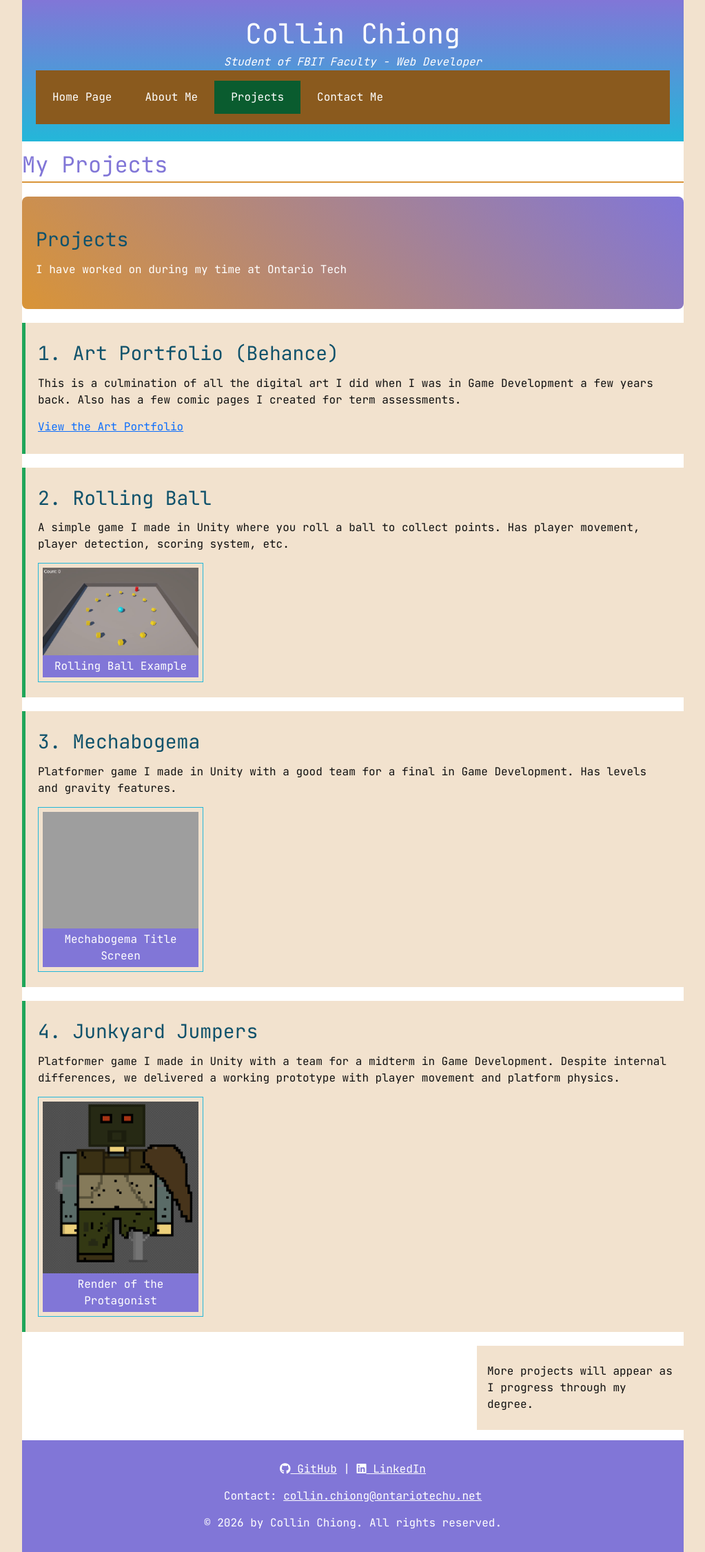
After one commit to Collinagun/my-portfolio-ejs-edition, a Node server app: page /projects in a window 1280 px wide. The commit adds this page. Shown: the whole page at 69% size, without its empty margins (128-1151 px from the left). Run offline with Node 20, Linux system fonts and the light colour scheme; grey boxes are pictures that could not be loaded.

Commit message:
Test 1 (making an equivalent of html ver.)
This is the version of mine that would basically be the equivalent look of assignment 1, though I am just making sure I can actually do it properly before I get the right template.

```diff
--- a/my-portfolio-express/public/stylesheets/desktop.css
+++ b/my-portfolio-express/public/stylesheets/desktop.css
@@ -54,6 +54,7 @@ header, footer {
     font-style: italic;
 }
 
+/* Fix for Bootstrap interference with navigation */
 #page-nav {
     background-color: #8A5A1E;          /* darkened orange for WCAG AA contrast */
     overflow: hidden;                   /* clears the floated <li>s */
@@ -69,13 +70,13 @@ header, footer {
 #page-nav a {
     display: block;                     /* whole <li> becomes clickable */
     padding: 12px 24px;
-    color: #ffffff;
-    text-decoration: none;
+    color: #ffffff !important;          /* !important overrides Bootstrap's blue link color */
+    text-decoration: none !important;   /* !important removes Bootstrap's underline */
     transition: background 0.3s, color 0.3s;   /* smooth hover */
 }
 #page-nav a:hover, #page-nav a.active {
     background-color: #0A5C2F;          /* darkened green for WCAG AA contrast */
-    color: #ffffff;
+    color: #ffffff !important;
 }
 
 h1, h2, h3, h4, h5, h6, p, li {
--- a/my-portfolio-express/public/stylesheets/phone.css
+++ b/my-portfolio-express/public/stylesheets/phone.css
@@ -58,6 +58,7 @@ header, footer {
 }
 
 /* PHONE: nav items stack vertically, each a full-width row. */
+/* Fix for Bootstrap interference with navigation */
 #page-nav {
     background-color: #8A5A1E;          /* darkened orange for WCAG AA contrast */
 }
@@ -66,9 +67,7 @@ header, footer {
     margin: 0;
     padding: 0;
 }
-/* PHONE CHANGE: nav items stack vertically.
-   Each <li> is now a full-width row instead of a quarter-width column.
-   This gives the largest possible touch target per link. */
+/* PHONE CHANGE: nav items stack vertically. */
 #page-nav li {
     float: none;                        /* stop floating side-by-side */
     width: 100%;                        /* full width per item */
@@ -78,14 +77,14 @@ header, footer {
 #page-nav a {
     display: block;
     padding: 16px 15px;                 /* larger horizontal padding, taller tap area */
-    color: #ffffff;
-    text-decoration: none;
+    color: #ffffff !important;          /* Forces white text over Bootstrap */
+    text-decoration: none !important;   /* Removes Bootstrap underline */
     font-size: 1.05em;                  /* slightly larger for touch */
     transition: background 0.3s, color 0.3s;
 }
 #page-nav a:hover, #page-nav a.active {
     background-color: #0A5C2F;          /* darkened green for WCAG AA contrast */
-    color: #ffffff;
+    color: #ffffff !important;
 }
 
 h1, h2, h3, h4, h5, h6, p, li {
--- a/my-portfolio-express/public/stylesheets/tablet.css
+++ b/my-portfolio-express/public/stylesheets/tablet.css
@@ -64,6 +64,7 @@ header, footer {
 /* DIFFERENCE FROM DESKTOP: <li> items get width: 25% each so all 4
    nav links split the row evenly. Better for touch targets —
    fingers can't aim as precisely as a mouse cursor. */
+/* Fix for Bootstrap interference with navigation */
 #page-nav {
     background-color: #8A5A1E;          /* darkened orange for WCAG AA contrast */
     overflow: hidden;                   /* clears the floated <li>s */
@@ -80,16 +81,14 @@ header, footer {
 }
 #page-nav a {
     display: block;                     /* whole <li> becomes clickable */
-    /* DIFFERENCE FROM DESKTOP: no horizontal padding — <li> width controls it.
-       Slightly taller (14px vs 12px) for easier tapping. */
     padding: 14px 0;
-    color: #ffffff;
-    text-decoration: none;
+    color: #ffffff !important;          /* Forces white text over Bootstrap */
+    text-decoration: none !important;   /* Removes Bootstrap underline */
     transition: background 0.3s, color 0.3s;   /* smooth hover */
 }
 #page-nav a:hover, #page-nav a.active {
     background-color: #0A5C2F;          /* darkened green for WCAG AA contrast */
-    color: #ffffff;
+    color: #ffffff !important;
 }
 
 h1, h2, h3, h4, h5, h6, p, li {
--- a/my-portfolio-express/routes/index.js
+++ b/my-portfolio-express/routes/index.js
@@ -1,9 +1,24 @@
 var express = require('express');
 var router = express.Router();
 
-/* GET home page. */
+/* GET Home page. */
 router.get('/', function(req, res, next) {
   res.render('index', { title: 'Home' });
 });
 
+/* GET About page. */
+router.get('/about', function(req, res, next) {
+  res.render('about', { title: 'About' });
+});
+
+/* GET Projects page. */
+router.get('/projects', function(req, res, next) {
+  res.render('projects', { title: 'Projects' });
+});
+
+/* GET Contact page. */
+router.get('/contact', function(req, res, next) {
+  res.render('contact', { title: 'Contact' });
+});
+
 module.exports = router;
--- /dev/null
+++ b/my-portfolio-express/views/partials/footer.ejs
@@ -0,0 +1,24 @@
+        </main>
+
+        <!-- Footer -->
+        <footer id="contact">
+            <div class="footer-content">
+                <p>
+                    <a href="https://github.com/Collinagun" target="_blank" rel="noopener"><i class="fa-brands fa-github"></i> GitHub</a> |
+                    <a href="https://www.linkedin.com/in/your-linkedin-profile" target="_blank" rel="noopener"><i class="fa-brands fa-linkedin"></i> LinkedIn</a>
+                </p>
+                <address>
+                    Contact: <a href="mailto:collin.chiong@ontariotechu.net">collin.chiong@ontariotechu.net</a>
+                </address>
+                <p>© 2026 by Collin Chiong. All rights reserved.</p>
+            </div>
+        </footer>
+    </div>
+
+    <!-- Bootstrap JS Bundle -->
+    <script src="https://cdn.jsdelivr.net/npm/bootstrap@5.3.2/dist/js/bootstrap.bundle.min.js"></script>
+
+    <!-- Client-side JS (appcli.js) -->
+    <script src="/javascripts/appcli.js"></script>
+</body>
+</html>
--- /dev/null
+++ b/my-portfolio-express/views/partials/header.ejs
@@ -0,0 +1,43 @@
+<!DOCTYPE html>
+<html lang="en">
+<head>
+    <meta charset="UTF-8">
+    <meta name="viewport" content="width=device-width, initial-scale=1.0">
+    <title><%= title %> | Collin Chiong</title>
+
+    <!-- Google Fonts -->
+    <link rel="preconnect" href="https://fonts.googleapis.com">
+    <link rel="preconnect" href="https://fonts.gstatic.com" crossorigin>
+    <link href="https://fonts.googleapis.com/css2?family=JetBrains+Mono:wght@400;700&display=swap" rel="stylesheet">
+
+    <!-- Bootstrap 5 CSS -->
+    <link href="https://cdn.jsdelivr.net/npm/bootstrap@5.3.2/dist/css/bootstrap.min.css" rel="stylesheet">
+
+    <!-- Font Awesome (Mandatory) -->
+    <link rel="stylesheet" href="https://cdnjs.cloudflare.com/ajax/libs/font-awesome/6.4.2/css/all.min.css">
+
+    <!-- Custom CSS from Assignment 1 -->
+    <link href="/stylesheets/desktop.css" rel="stylesheet" type="text/css" media="only screen and (min-width:960px)">
+    <link href="/stylesheets/tablet.css" rel="stylesheet" type="text/css" media="only screen and (min-width:481px) and (max-width:959px)">
+    <link href="/stylesheets/phone.css" rel="stylesheet" type="text/css" media="only screen and (max-width:480px)">
+</head>
+<body>
+    <div id="wrapper">
+        <!-- Navigation Bar -->
+        <header id="banner">
+            <h1>Collin Chiong</h1>
+            <p class="subtitle">Student of FBIT Faculty - Web Developer</p>
+
+            <nav id="page-nav">
+                <ul>
+                    <!-- Logic: If title is 'Home', add the active class -->
+                    <li><a href="/" class="<%= title === 'Home' ? 'active' : '' %>">Home Page</a></li>
+                    <li><a href="/about" class="<%= title === 'About' ? 'active' : '' %>">About Me</a></li>
+                    <li><a href="/projects" class="<%= title === 'Projects' ? 'active' : '' %>">Projects</a></li>
+                    <li><a href="/contact" class="<%= title === 'Contact' ? 'active' : '' %>">Contact Me</a></li>
+                </ul>
+            </nav>
+        </header>
+
+        <!-- Main content of each page will start here -->
+        <main>
--- /dev/null
+++ b/my-portfolio-express/views/projects.ejs
@@ -0,0 +1,65 @@
+<%- include('partials/header') %>
+
+<article>
+    <h2>My Projects</h2>
+
+    <section class="subtitle-angled">
+        <h3>Projects</h3>
+        <p>I have worked on during my time at Ontario Tech</p>
+    </section>
+
+    <section class="project">
+        <h3>1. Art Portfolio (Behance)</h3>
+        <p>
+            This is a culmination of all the digital art I did when I was in Game Development a few years back.
+            Also has a few comic pages I created for term assessments.
+        </p>
+        <p>
+            <a href="https://www.behance.net/collinchiong" target="_blank" rel="noopener">
+                View the Art Portfolio
+            </a>
+        </p>
+    </section>
+
+    <section class="project">
+        <h3>2. Rolling Ball</h3>
+        <p>
+            A simple game I made in Unity where you roll a ball to collect points.
+            Has player movement, player detection, scoring system, etc.
+        </p>
+        <figure class="project-figure">
+            <img src="/images/ball_roll.png" alt="Screenshot of the Rolling Ball game">
+            <figcaption>Rolling Ball Example</figcaption>
+        </figure>
+    </section>
+
+    <section class="project">
+        <h3>3. Mechabogema</h3>
+        <p>
+            Platformer game I made in Unity with a good team for a final in Game Development.
+            Has levels and gravity features.
+        </p>
+        <figure class="project-figure">
+            <img src="/images/mechabogema.png" alt="Screenshot of the title screen">
+            <figcaption>Mechabogema Title Screen</figcaption>
+        </figure>
+    </section>
+
+    <section class="project">
+        <h3>4. Junkyard Jumpers</h3>
+        <p>
+            Platformer game I made in Unity with a team for a midterm in Game Development.
+            Despite internal differences, we delivered a working prototype with player movement and platform physics.
+        </p>
+        <figure class="project-figure">
+            <img src="/images/protag_jj.png" alt="Screenshot of the protagonist of Junkyard Jumpers">
+            <figcaption>Render of the Protagonist</figcaption>
+        </figure>
+    </section>
+
+    <aside>
+        <p>More projects will appear as I progress through my degree.</p>
+    </aside>
+</article>
+
+<%- include('partials/footer') %>
```
Also changed, not shown: my-portfolio-express/views/about.ejs (added, +36 -0 lines), my-portfolio-express/views/contact.ejs (added, +57 -0 lines), my-portfolio-express/views/index.ejs (+15 -11 lines).
